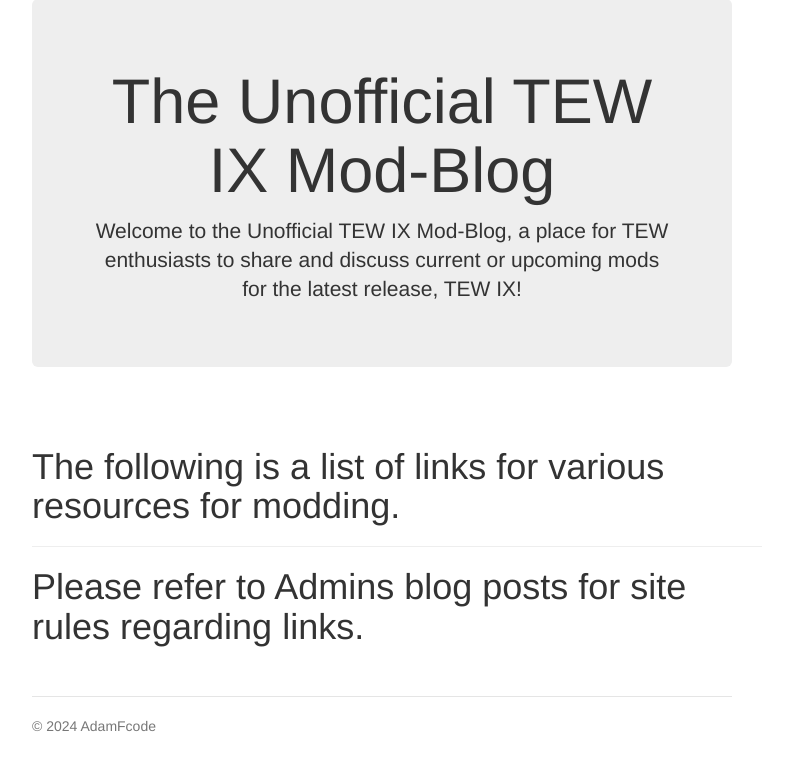
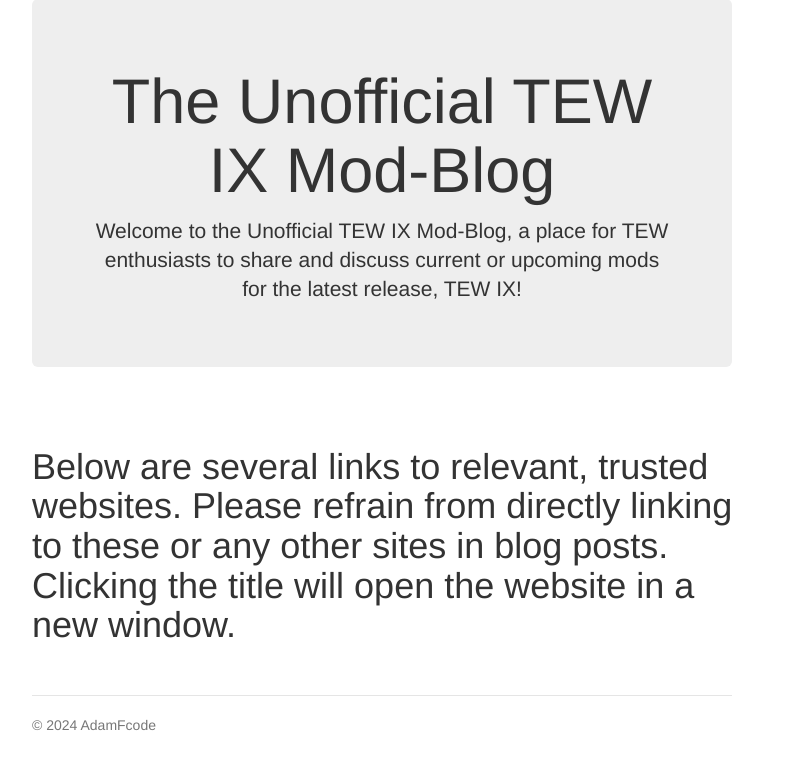
Before and after one commit to AdamFcode/TEW-ModBlog, a Django app: page /link/ in a window 1280 px wide. Shown: the part 112-878 px from the top of the page, without its empty margins (258-1051 px from the left). After the commit the page ends 843 px from the top, so only its background shows below. Run offline with Django 4.2, Linux system fonts and the light colour scheme; data that the repository does not hold is empty.

Commit message:
edit link.html to open links in new window

```diff
--- a/link/templates/link/link.html
+++ b/link/templates/link/link.html
@@ -8,13 +8,12 @@
             <img src="" width="" />
         </div>
         <div class="col-8">
-            <h1>The following is a list of links for various resources for modding.
-                <hr>
-                Please refer to Admins blog posts for site rules regarding links.
+            <h1>Below are several links to relevant, trusted websites. Please refrain from directly linking to these or
+                any other sites in blog posts. Clicking the title will open the website in a new window.
             </h1>
             {% for link in link %}
             <!-- URL goes between these h3 tags-->
-            <h2> <a href="{{ link.site_url}}">{{ link.title }}</a></h2>
+            <h2> <a href="{{ link.site_url}}" target="_blank">{{ link.title }}</a></h2>
             <hr>
             <!-- Content goes directly underneath this -->
             {{ link.content | safe }}
```
